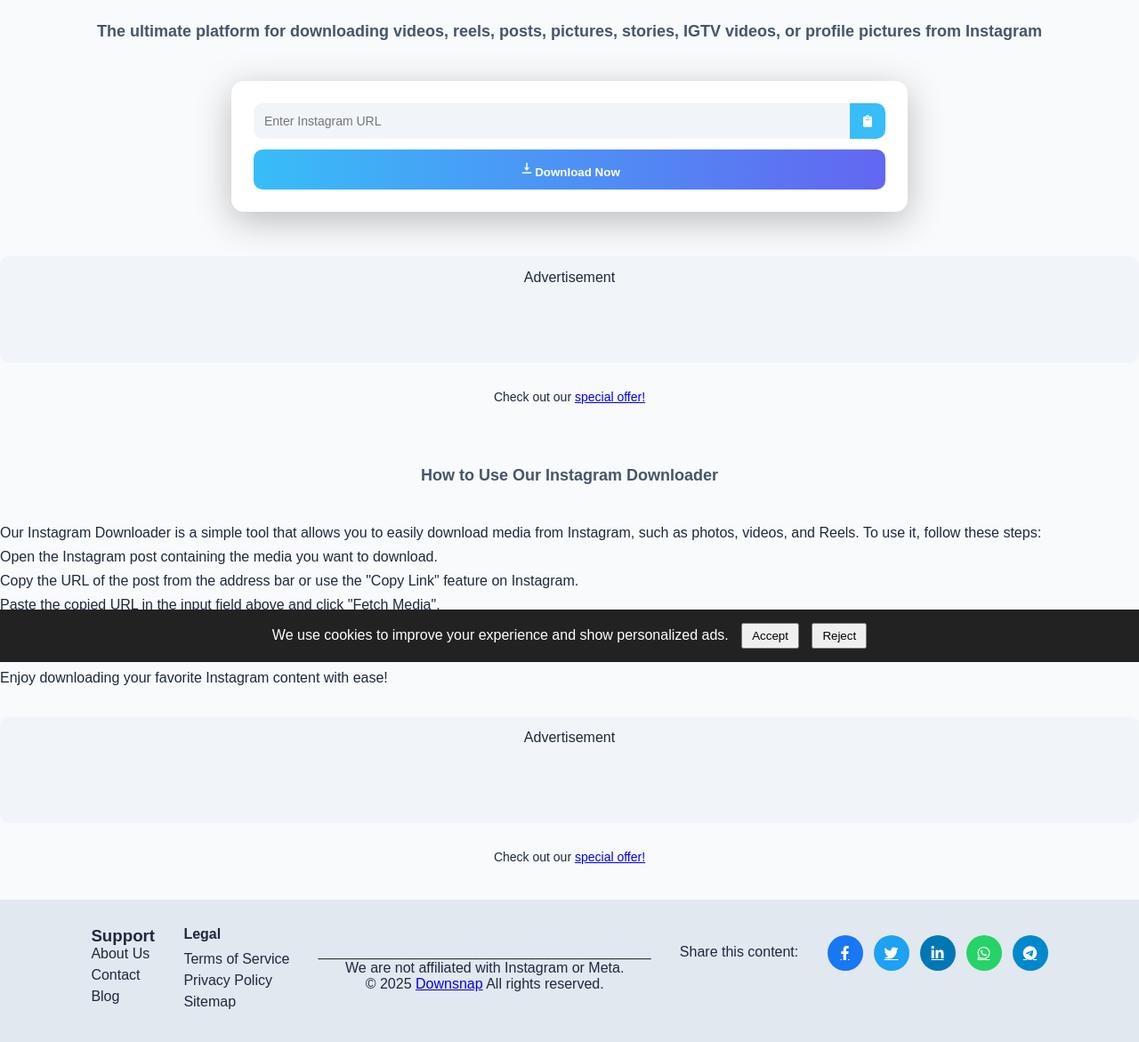
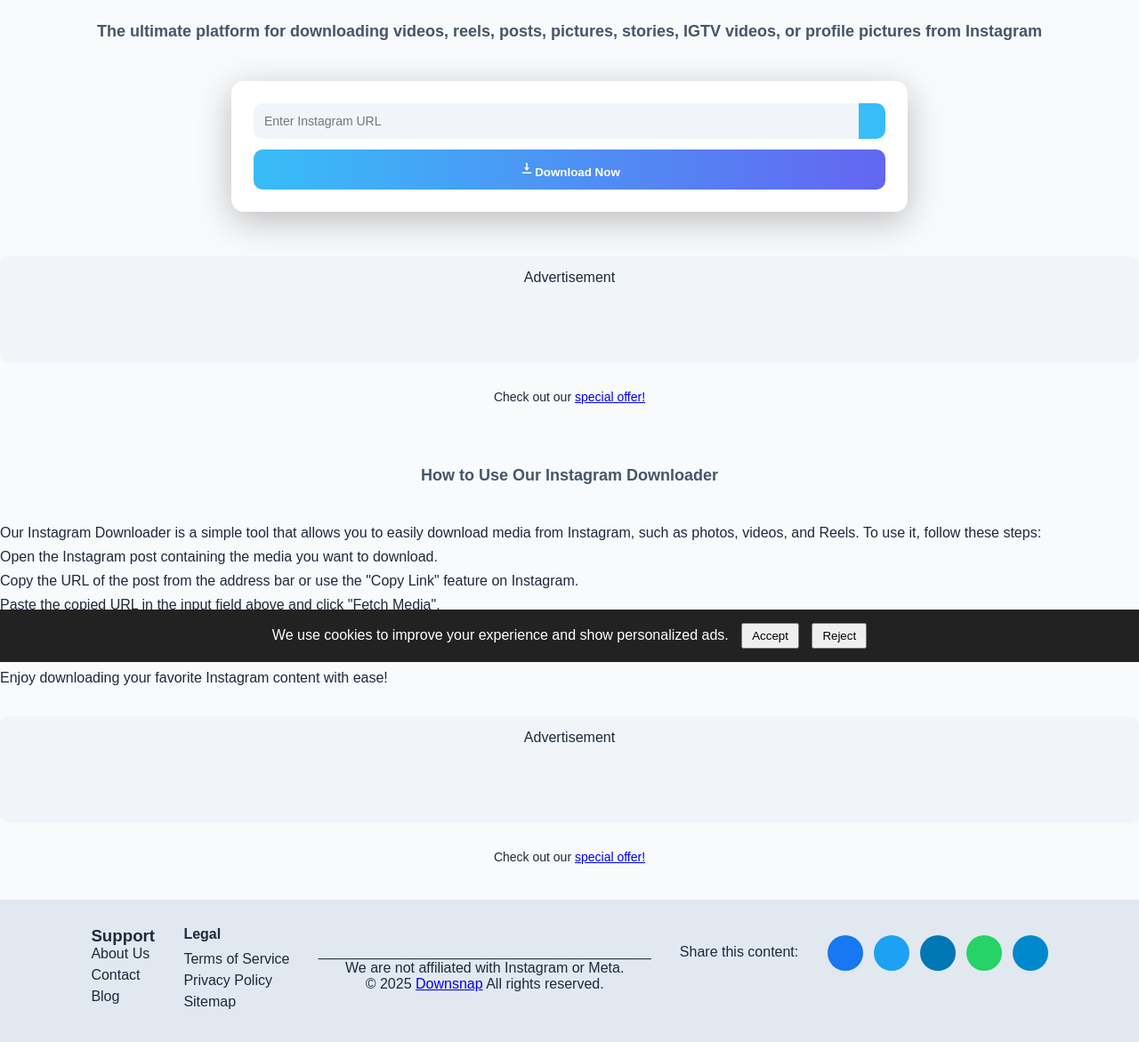
Before and after one commit to itsmethepalky/Downsnap, a Python web app: template templates/index.html in a window 1280 px wide. Shown: the part 56-1227 px from the top of the page at 89% size. Run offline with Jinja, Linux system fonts and the light colour scheme; the template is opened without the code that fills it, so the values that code supplies are empty.

Commit message:
Update index.html

```diff
--- a/templates/index.html
+++ b/templates/index.html
@@ -211,7 +211,7 @@ function toggleMode() {
                 <p>We are not affiliated with Instagram or Meta.</p>
                 <p>© 2025 <a href="#">Downsnap</a>  All rights reserved.</p>
             </div>
-  <link href="https://cdnjs.cloudflare.com/ajax/libs/font-awesome/6.0.0/css/all.min.css" rel="stylesheet">
+
 
 <p class="share-text">Share this content:</p>
 <div class="social-buttons">
```
